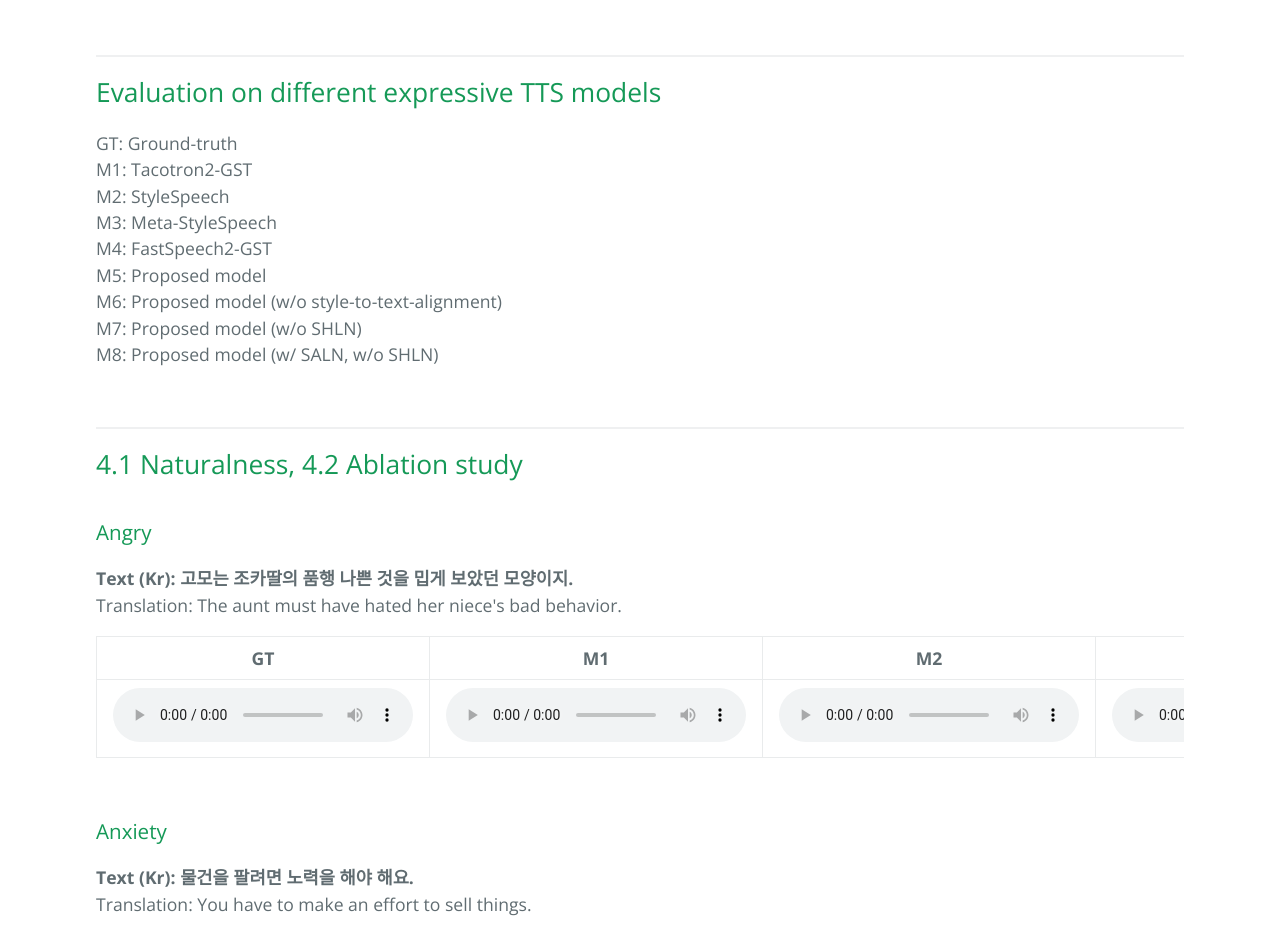
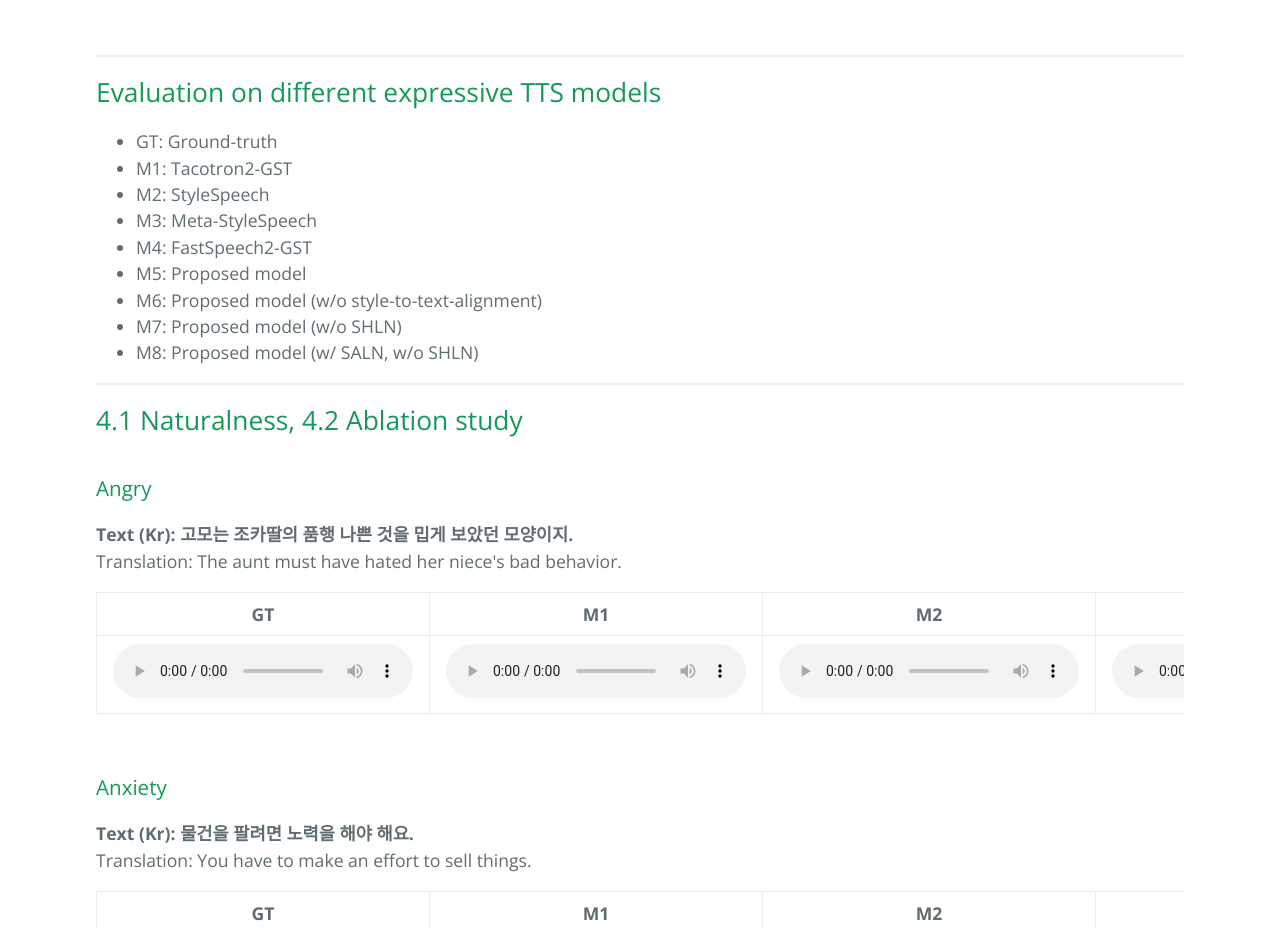
Before and after one commit to SeongDongHyun/TSP-TTS-DEMO, a plain HTML site: page index.html in a window 1280 px wide. Shown: the part 1680-2608 px from the top of the page. Drawn offline with nearby package versions, Linux system fonts and the light colour scheme.

Commit message:
UI update

```diff
--- a/index.html
+++ b/index.html
@@ -63,18 +63,17 @@ Our experimental findings demonstrate that our proposed model accurately estimat
 </div>
 <hr>
 <a name="2"><h2>Evaluation on different expressive TTS models</h2></a>
-<p>
-GT: Ground-truth<br>
-M1: Tacotron2-GST<br>
-M2: StyleSpeech<br>
-M3: Meta-StyleSpeech<br>
-M4: FastSpeech2-GST<br>
-M5: Proposed model<br>
-M6: Proposed model (w/o style-to-text-alignment)<br>
-M7: Proposed model (w/o SHLN)<br>
-M8: Proposed model (w/ SALN, w/o SHLN)<br>
-</p>
-<br>
+<ul>
+  <li>GT: Ground-truth</li>
+  <li>M1: Tacotron2-GST</li>
+  <li>M2: StyleSpeech</li>
+  <li>M3: Meta-StyleSpeech</li>
+  <li>M4: FastSpeech2-GST</li>
+  <li>M5: Proposed model</li>
+  <li>M6: Proposed model (w/o style-to-text-alignment)</li>
+  <li>M7: Proposed model (w/o SHLN)</li>
+  <li>M8: Proposed model (w/ SALN, w/o SHLN)</li>
+</ul>
 <hr>
 <a name="3"><h2>4.1 Naturalness, 4.2 Ablation study</h2></a>
 <h3>Angry</h3>
```
